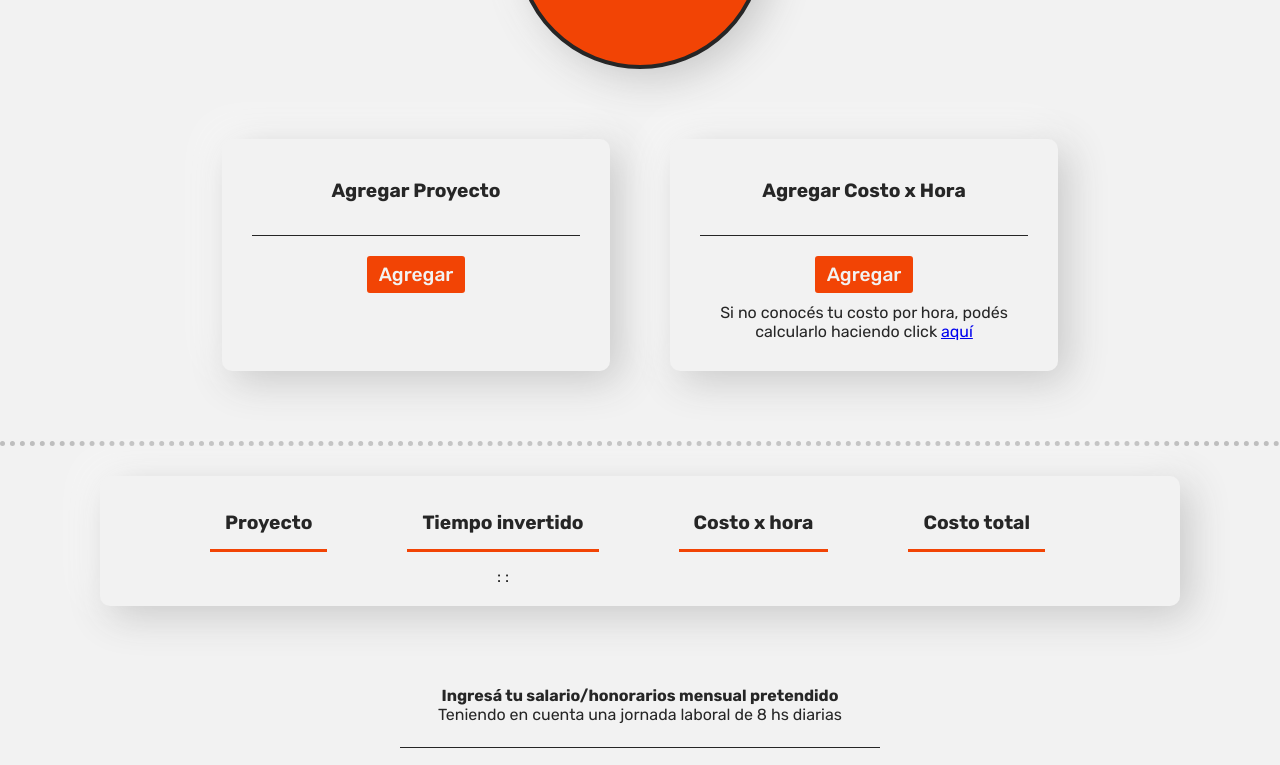
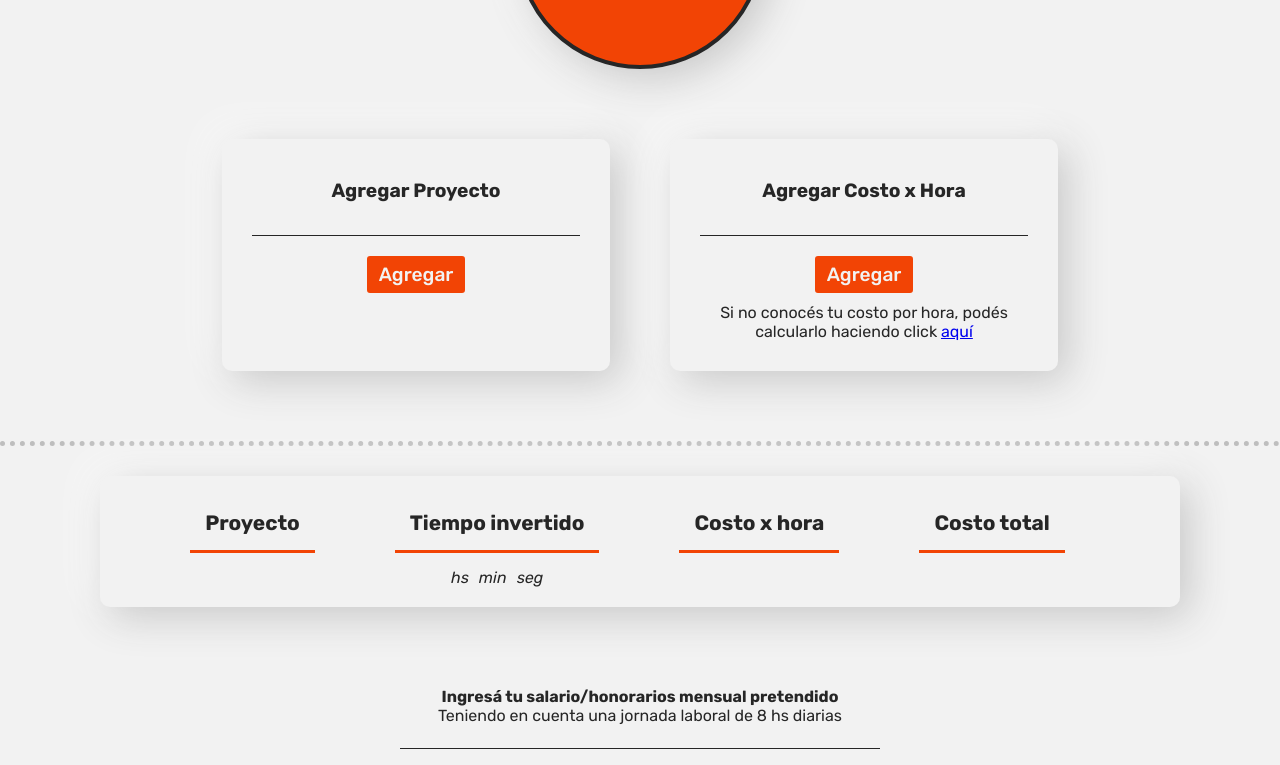
Before and after one commit to FrancoRaya/taskmaster, a website: page index.html in a window 1280 px wide. Shown: the part 296-1061 px from the top of the page. Drawn offline with nearby package versions, Linux system fonts and the light colour scheme; some packages are replaced by stand-ins of ours; a script that the page names is missing.

Commit message:
agregar estilos tiempo

```diff
--- a/css/main.css
+++ b/css/main.css
@@ -172,10 +172,24 @@ body {
 
 .columna h4 {
     color: #262626;
-    font-size: 1.2em;
+    font-size: 1.3em;
     padding: 15px;
     border-bottom: 3px solid #F24405;
     margin: 0 0 15px;
+}
+
+.tiempoInvertido {
+    display: flex;
+    justify-content: center;
+}
+
+.tiempoInvertidoDato {
+    font-style: italic;
+    margin: 0 5px;
+}
+
+.tiempoInvertido span {
+    font-style: normal;
 }
 
 .botonLimpiar {
@@ -203,6 +217,7 @@ body {
     color: #F24405;
     transition: 0.5s;
 }
+
 
 /* Cálculo de salario */
 .calcSalario {
--- a/index.html
+++ b/index.html
@@ -70,10 +70,16 @@
                 Tiempo invertido
             </h4>
 
-            <div>
-                <span id="totalHs"></span> :
-                <span id="totalMin"></span> :
-                <span id="totalSeg"></span>
+            <div class="tiempoInvertido">
+                <p class="tiempoInvertidoDato">
+                    <span id="totalHs"></span> hs
+                </p>
+                <p class="tiempoInvertidoDato">
+                    <span  id="totalMin"></span> min
+                </p>
+                <p class="tiempoInvertidoDato">
+                    <span id="totalSeg"></span> seg
+                </p>
             </div>
         </div>
 
--- a/js/main.js
+++ b/js/main.js
@@ -62,11 +62,12 @@ let marca = [];
     };
 
 
+// Sumar tiempo al proyecto
+const totalHs = document.getElementById("totalHs");
+const totalMin = document.getElementById("totalMin");
+const totalSeg = document.getElementById("totalSeg");
+const tiempoInvertidoDato = document.getElementById("tiempoInvertidoDato");
 
-    // Sumar tiempo al proyecto
-    const totalHs = document.getElementById("totalHs");
-    const totalMin = document.getElementById("totalMin");
-    const totalSeg = document.getElementById("totalSeg");
 
     //Función
     function sumarTiempo () {
@@ -138,6 +139,7 @@ let marca = [];
         //Calculo el costo total del proyecto
         calcCostoTot();
     }
+
 
 
 //Ingreso de datos
```
